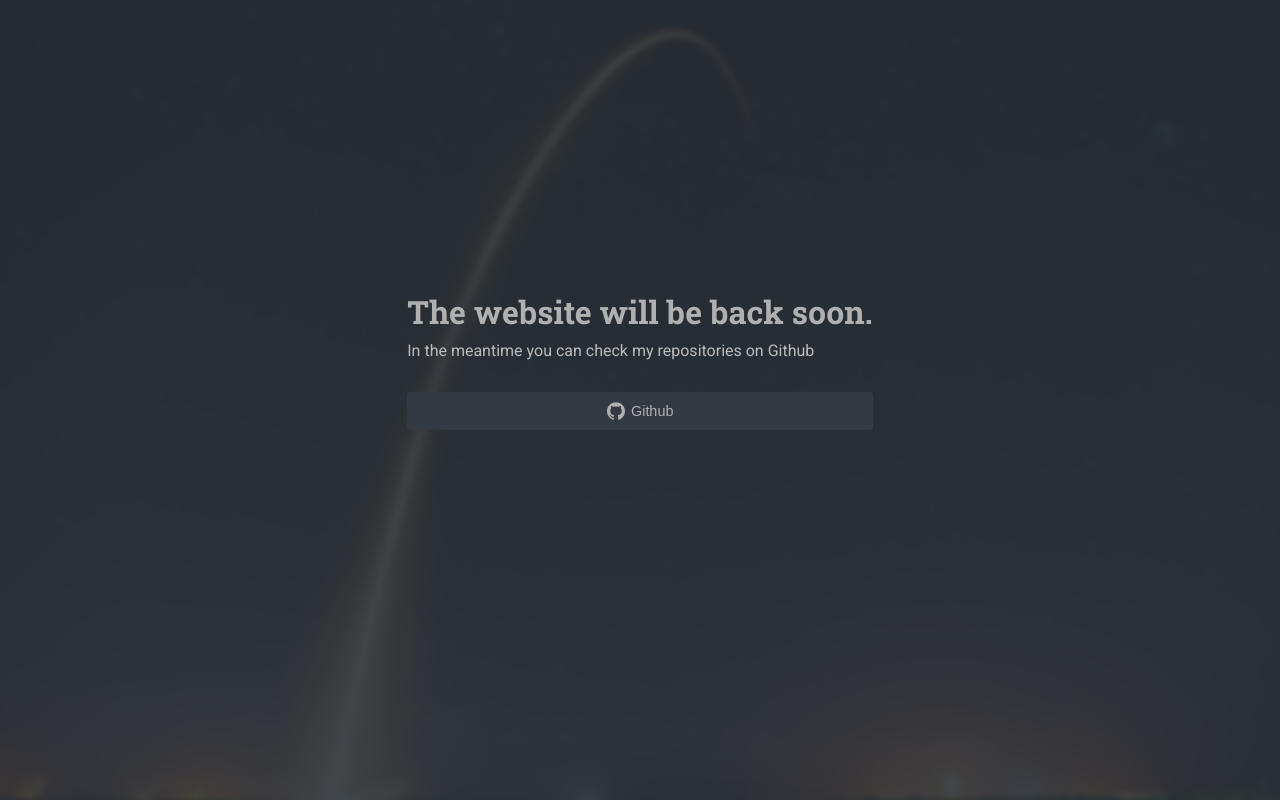
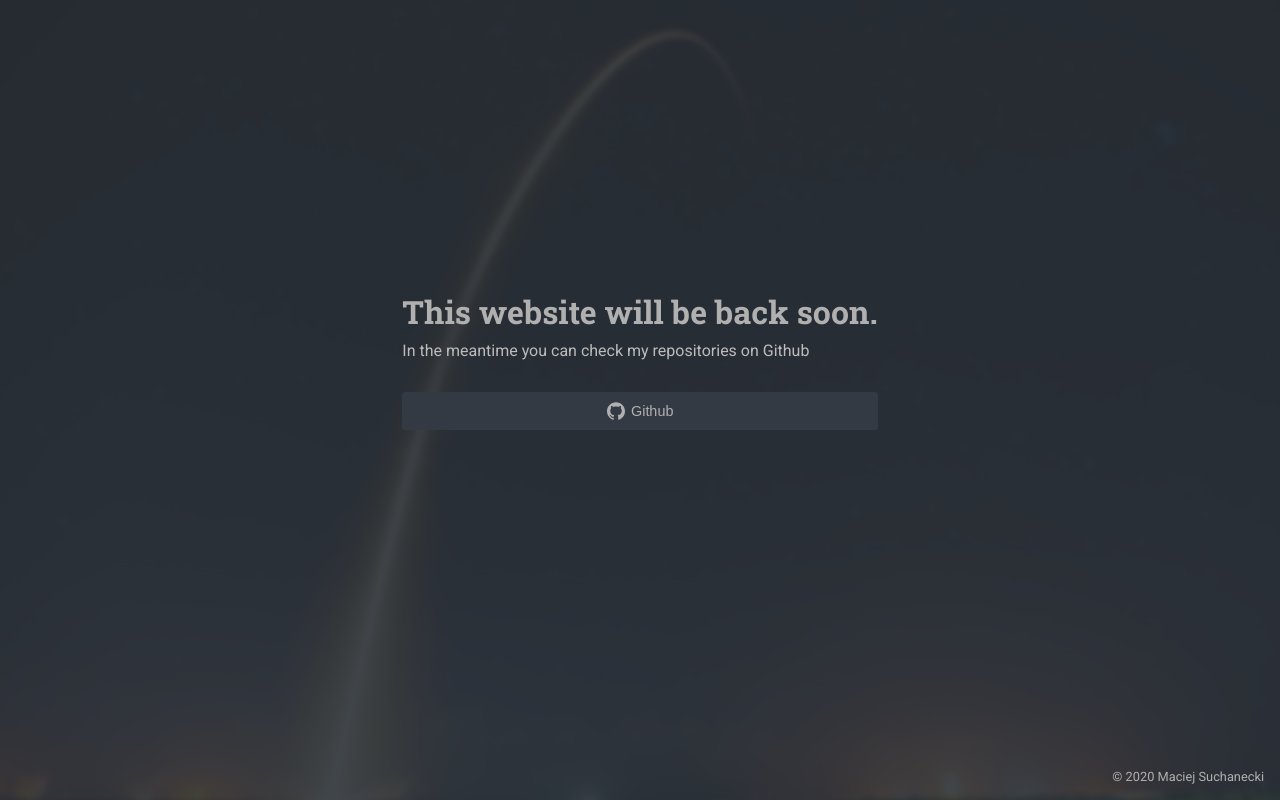
Before and after one commit to maeek/landing-placeholder, a plain HTML site: page index.html in a window 1280 px wide. Drawn offline with Linux system fonts and the light colour scheme.

Commit message:
Added footer

```diff
--- a/index.html
+++ b/index.html
@@ -4,6 +4,7 @@
   <meta charset="UTF-8">
   <meta name="viewport" content="width=device-width, initial-scale=1.0">
   <meta name="theme-color" content="#343A43" />
+  <meta name="description" content="Maciej Suchanecki - landing page" />
   <title>Maciej Suchanecki</title>
   <link preload href="https://fonts.googleapis.com/css?family=Roboto:100,400,500,600,700|Roboto+Slab:700,900&display=swap"
     rel="stylesheet" />
@@ -13,13 +14,14 @@
   <div class="full-bg"></div>
   <main class="content">
     <div class="container">
-      <h1>The website will be back soon.</h1>
+      <h1>This website will be back soon.</h1>
       <h3>In the meantime you can check my repositories on Github</h3>
       <button class="call-to-action" onclick="location.href='https://github.com/maeek/'">
         <svg role="img" viewBox="0 0 24 24" xmlns="http://www.w3.org/2000/svg"><title>GitHub icon</title><path fill="#b0b0b0" d="M12 .297c-6.63 0-12 5.373-12 12 0 5.303 3.438 9.8 8.205 11.385.6.113.82-.258.82-.577 0-.285-.01-1.04-.015-2.04-3.338.724-4.042-1.61-4.042-1.61C4.422 18.07 3.633 17.7 3.633 17.7c-1.087-.744.084-.729.084-.729 1.205.084 1.838 1.236 1.838 1.236 1.07 1.835 2.809 1.305 3.495.998.108-.776.417-1.305.76-1.605-2.665-.3-5.466-1.332-5.466-5.93 0-1.31.465-2.38 1.235-3.22-.135-.303-.54-1.523.105-3.176 0 0 1.005-.322 3.3 1.23.96-.267 1.98-.399 3-.405 1.02.006 2.04.138 3 .405 2.28-1.552 3.285-1.23 3.285-1.23.645 1.653.24 2.873.12 3.176.765.84 1.23 1.91 1.23 3.22 0 4.61-2.805 5.625-5.475 5.92.42.36.81 1.096.81 2.22 0 1.606-.015 2.896-.015 3.286 0 .315.21.69.825.57C20.565 22.092 24 17.592 24 12.297c0-6.627-5.373-12-12-12"/></svg>
         <span>Github</span>
       </button>
     </div>
+    <footer>© 2020 Maciej Suchanecki</footer>
   </main>
 </body>
 </html>
--- a/styles.css
+++ b/styles.css
@@ -104,3 +104,10 @@ h3 {
   color: var(--child-color);
   font-weight: 400;
 }
+
+footer {
+  position: absolute;
+  bottom: 1rem;
+  right: 1rem;
+  font-size: 0.8rem;
+}
```
